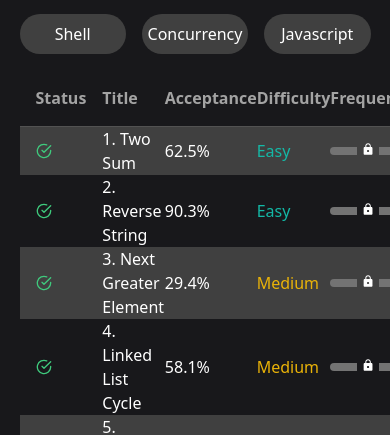
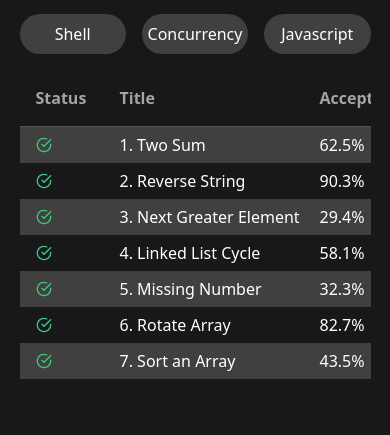
Before and after one commit to JahirPendhari09/Leetcode, a React (Create React App) app: page /problemset in a window 390 px wide. Shown: the part 1797-2232 px from the top of the page. Built offline with nearby package versions, Linux system fonts and the light colour scheme.

Commit message:
Created problems page responsive

```diff
--- a/src/index.css
+++ b/src/index.css
@@ -96,3 +96,8 @@ code {
   color: white;
   font-size: 1rem;
 }
+
+.scroll::-webkit-scrollbar {
+  display: none;
+  scroll-behavior: smooth;
+}
--- a/src/views/Problems/index.js
+++ b/src/views/Problems/index.js
@@ -50,18 +50,18 @@ const Problems = () => {
                                 </div>
                             ))}
                         </div>
-                        <div className='w-full'>
-                            <table className='w-full  mt-4'>
-                                <thead className='w-full text-left font-normal '>
+                        <div className='w-full scroll overflow-x-scroll '>
+                            <table className='w-full mt-4'>
+                                <thead className='w-full text-left font-normal overflow-scroll '>
                                     <tr className='p-2 text-neutral-400 border-b-[1px]  border-neutral-600'>
-                                        <th className='p-4'>Status</th>
-                                        <th className='w-2/5'>Title</th>
-                                        <th>Acceptance</th>
-                                        <th>Difficulty</th>
-                                        <th>Frequency</th>
+                                        <th className='p-4 min-w-[100px]'>Status</th>
+                                        <th className='w-2/5 min-w-[200px]'>Title</th>
+                                        <th className='min-w-[120px]'>Acceptance</th>
+                                        <th className='min-w-[120px]'>Difficulty</th>
+                                        <th className='min-w-[120px]'>Frequency</th>
                                     </tr>
                                 </thead>
-                                <tbody className='text-left text-[16px] '>
+                                <tbody className='text-left text-[16px]'>
                                     {
                                         problems.map((problem) => (
                                             <ProblemCard  {...problem} key={problem.id}/>
```
